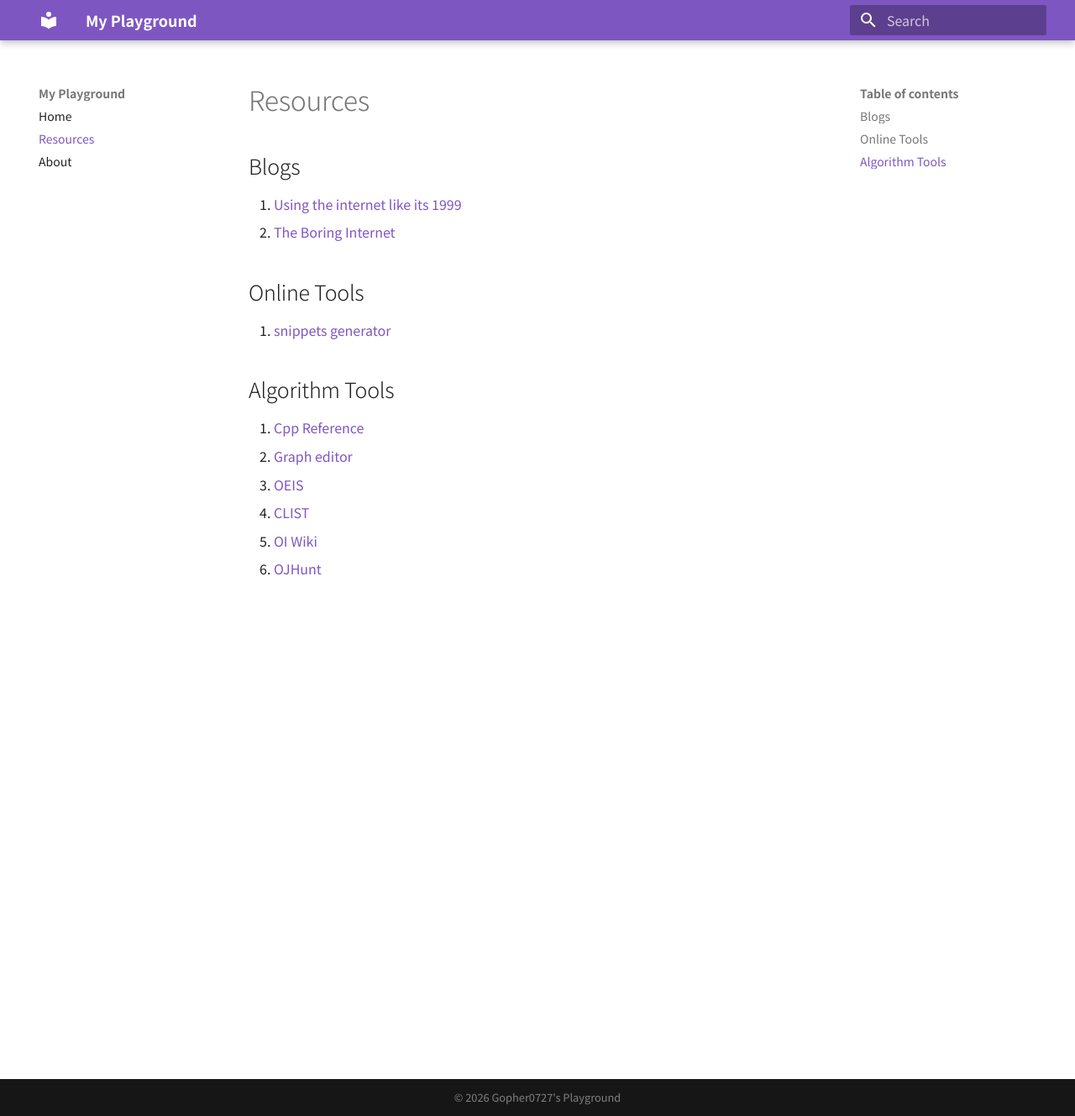
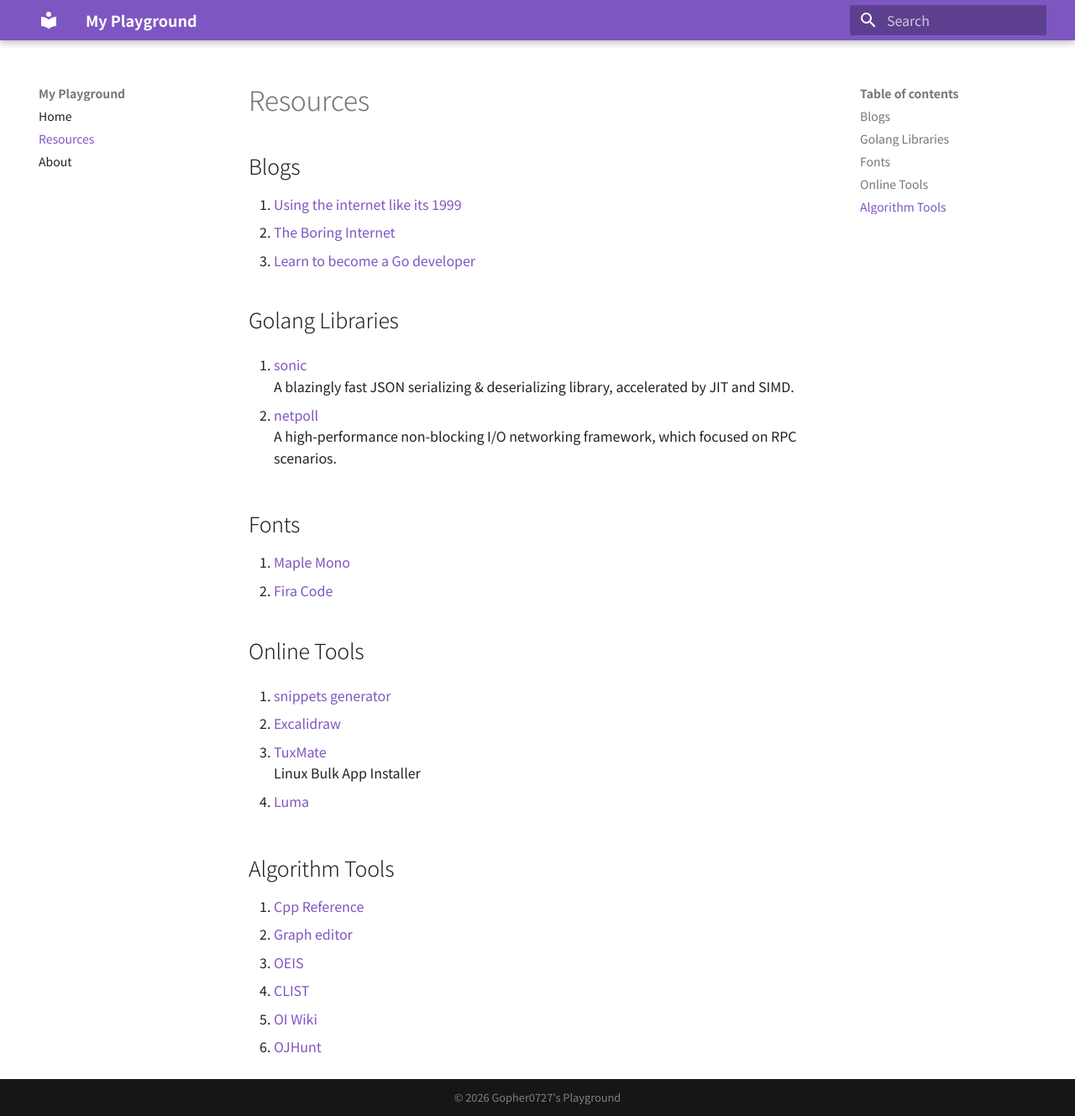
Before and after one commit to Gopher0727/Playground, an MkDocs documentation site: the page built from docs/Resources.md, in a window 1280 px wide and 1329 px high. Shown: the whole window at 84% size. Built offline with MkDocs 1.6.1 and Material for MkDocs 9.7.7, drawn with Linux system fonts in a browser that asks for light colours.

Commit message:
add resources

```diff
--- a/docs/Resources.md
+++ b/docs/Resources.md
@@ -4,10 +4,31 @@
 
 1. [Using the internet like its 1999](https://joshblais.com/blog/using-the-internet-like-its-1999/#1999)
 2. [The Boring Internet](https://www.terrygodier.com/the-boring-internet)
+3. [Learn to become a Go developer](https://roadmap.sh/golang)
+
+## Golang Libraries
+
+1. [sonic](https://github.com/bytedance/sonic)
+A blazingly fast JSON serializing & deserializing library, accelerated by JIT and SIMD.
+
+2. [netpoll](https://github.com/cloudwego/netpoll)
+A high-performance non-blocking I/O networking framework, which focused on RPC scenarios.
+
+## Fonts
+
+1. [Maple Mono](https://github.com/subframe7536/maple-font)
+2. [Fira Code](https://github.com/tonsky/FiraCode)
 
 ## Online Tools
 
 1. [snippets generator](https://snippet-generator.app/?description=&tabtrigger=&snippet=&mode=vscode)
+
+2. [Excalidraw](https://excalidraw.com/)
+
+3. [TuxMate](https://tuxmate.com/)
+Linux Bulk App Installer
+
+4. [Luma](https://luma.com/discover)
 
 ## Algorithm Tools
 
```
